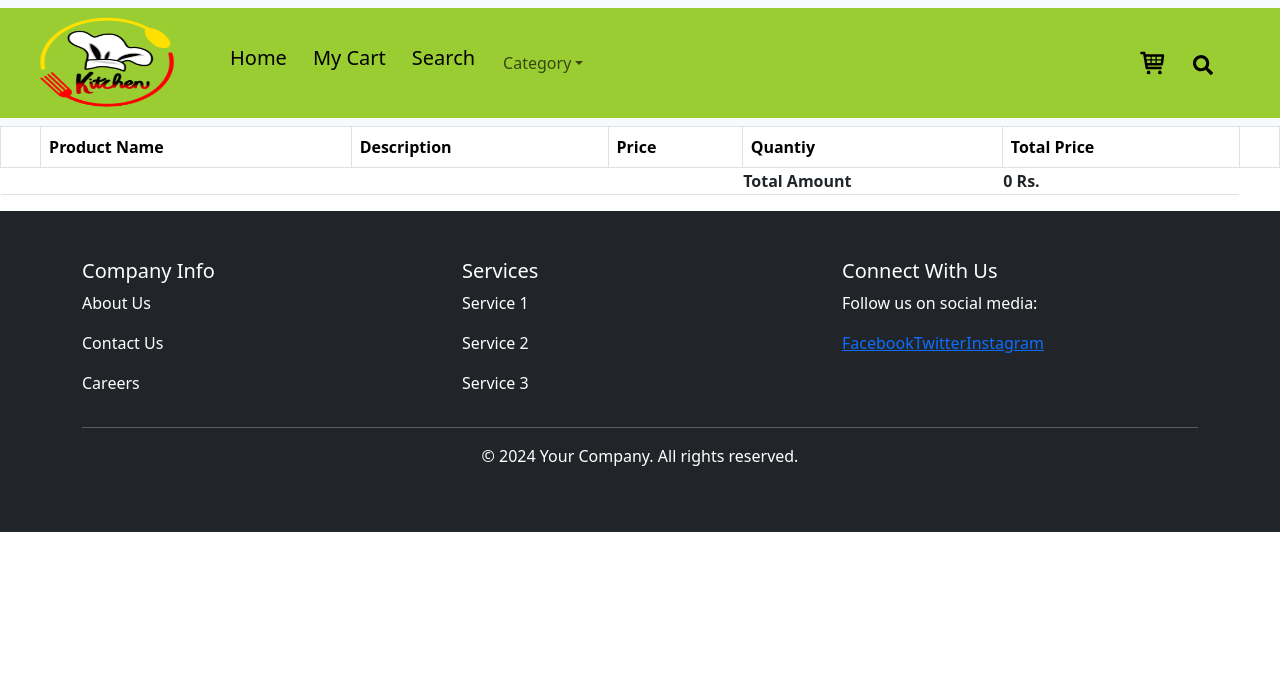
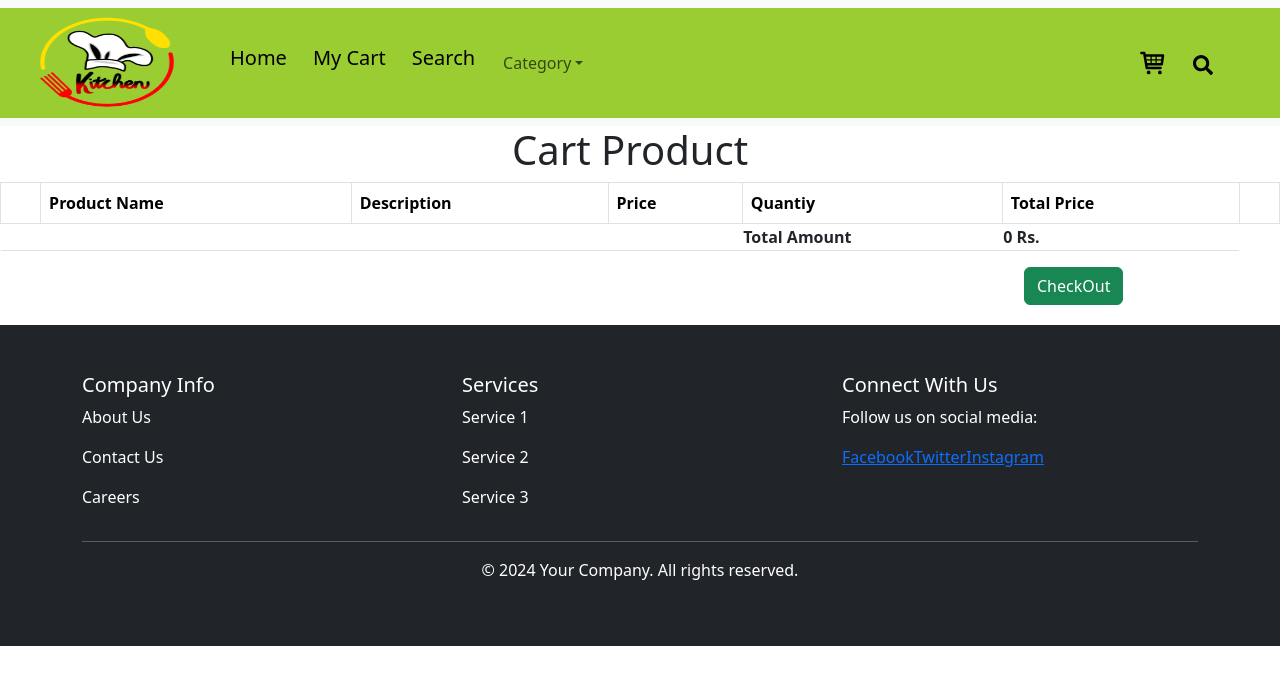
Before and after one commit to rahullokhande123/React.js_Website, a React (Vite) app: page /cartproduct in a window 1280 px wide. Shown: the top 684 px of the page. Built offline with nearby package versions, Linux system fonts and the light colour scheme.

Commit message:
CartProdct Page

```diff
--- a/src/App.jsx
+++ b/src/App.jsx
@@ -285,6 +285,7 @@ import ProductDisplay from "./component/ProductDisplay";
 import Pizza from "./pages/Pizza";
 import Burger from "./pages/Burger";
 import Veg from "./pages/Veg";
+import CheckOut from "./pages/CheckOutProduct";
 
 const App=()=>{
 
@@ -302,6 +303,7 @@ const App=()=>{
                              <Route path="pizza" element={<Pizza/>}/>
                              <Route path="burger" element={<Burger/>}/>
                              <Route path="veg" element={<Veg/>}/>
+                             <Route path="checkOut" element={<CheckOut/>}/>
 
                      </Route>
               </Routes>
--- a/src/component/CartProduct.jsx
+++ b/src/component/CartProduct.jsx
@@ -6,9 +6,11 @@ import { cartrecDel,addQnty,DelQnty } from "../cartSlice";
 import { FaPlusCircle } from "react-icons/fa";
 import { FaMinusCircle } from "react-icons/fa";
 
+
 const CartProduct=()=>{
     const mycart=useSelector((state)=>state.mycart.cart);
     const dispatch=useDispatch();
+
 
     const cartRecDel=(id)=>{
         dispatch(cartrecDel(id));
@@ -56,6 +58,7 @@ const CartProduct=()=>{
 
     return(
         <>
+        <h1 style={{marginLeft:"40%"}}>Cart Product</h1>
       <Table striped bordered hover>
       <thead>
         <tr>
@@ -80,6 +83,10 @@ const CartProduct=()=>{
           <th>{totalAmount} Rs.</th>
         </tr>
       </Table>
+{/* ============================ Chack List ============================== */}
+
+<Button id="chackout" variant="success" size="lm">CheckOut</Button>
+
         </>
     )
 }
--- a/src/css/style.css
+++ b/src/css/style.css
@@ -31,3 +31,7 @@
     height: 330px;
     border: 2px solid white;
 }
+#chackout{
+    margin-left: 80%;
+    margin-bottom: 20px;
+}
--- /dev/null
+++ b/src/pages/CheckOutProduct.jsx
@@ -0,0 +1,11 @@
+
+
+const CheckOut=()=>{
+
+    return(
+        <>
+           <h1>CheckOut Page</h1>
+        </>
+    )
+}
+export default CheckOut;
```
